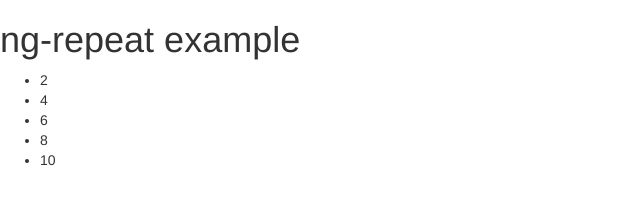
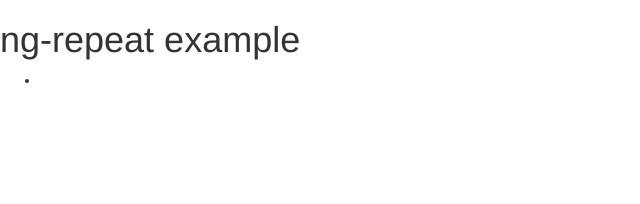
Before and after one commit to AttilaGal/ng-examle, a website: page built-in-directives/ng-repeat/index.html in a window 1280 px wide. Shown: the full height of the page, 0-640 px from the left. Drawn offline with nearby package versions, Linux system fonts and the light colour scheme.

Commit message:
removed ng-repeat example solution

```diff
--- a/built-in-directives/ng-repeat/index.html
+++ b/built-in-directives/ng-repeat/index.html
@@ -13,9 +13,8 @@
     <h1>ng-repeat example</h1>
 
     <ul>
-      <li ng-repeat="number in [1,2,3,4,5,6,7,8,9,10]"
-          ng-if="number%2 === 0">
-        {{number}}
+      <li>
+
       </li>
     </ul>
 
```
